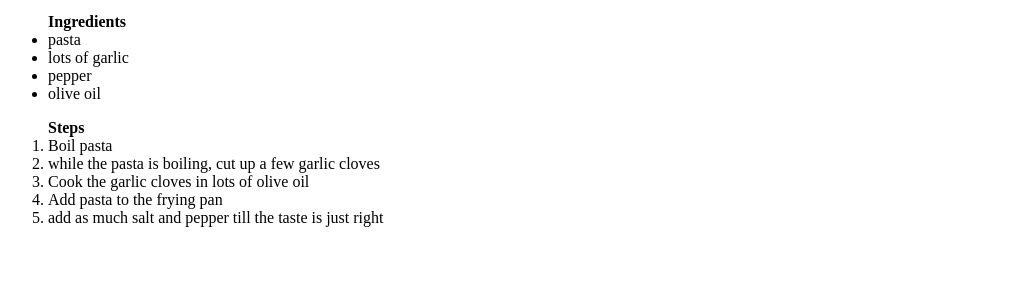
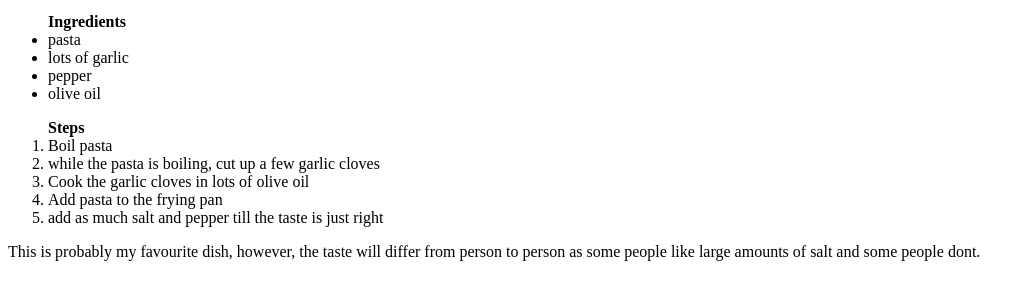
Before and after one commit to miscat968/odin-recipes, a plain HTML site: page recipes/pasta.html in a window 1280 px wide. Shown: the part 87-386 px from the top of the page, without its empty margins (0-1035 px from the left). Drawn offline with Linux system fonts and the light colour scheme.

Commit message:
Added a little comment at the bottom, also this is testing how to commit updates as cleanly as possible

```diff
--- a/recipes/pasta.html
+++ b/recipes/pasta.html
@@ -15,4 +15,6 @@
         <li>Add pasta to the frying pan</li>
         <li>add as much salt and pepper till the taste is just right</li>
     </ol>
+
+    <p> This is probably my favourite dish, however, the taste will differ from person to person as some people like large amounts of salt and some people dont.</p>
 </body>
```
